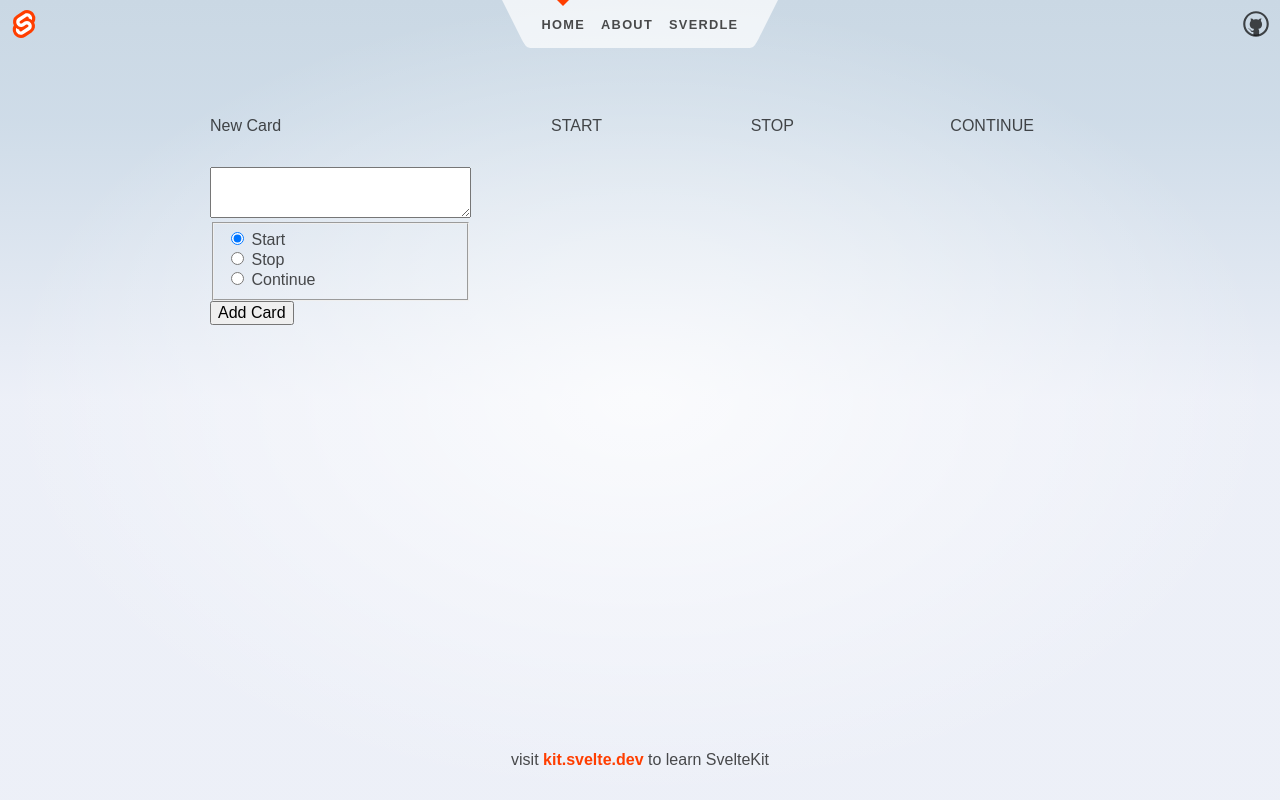
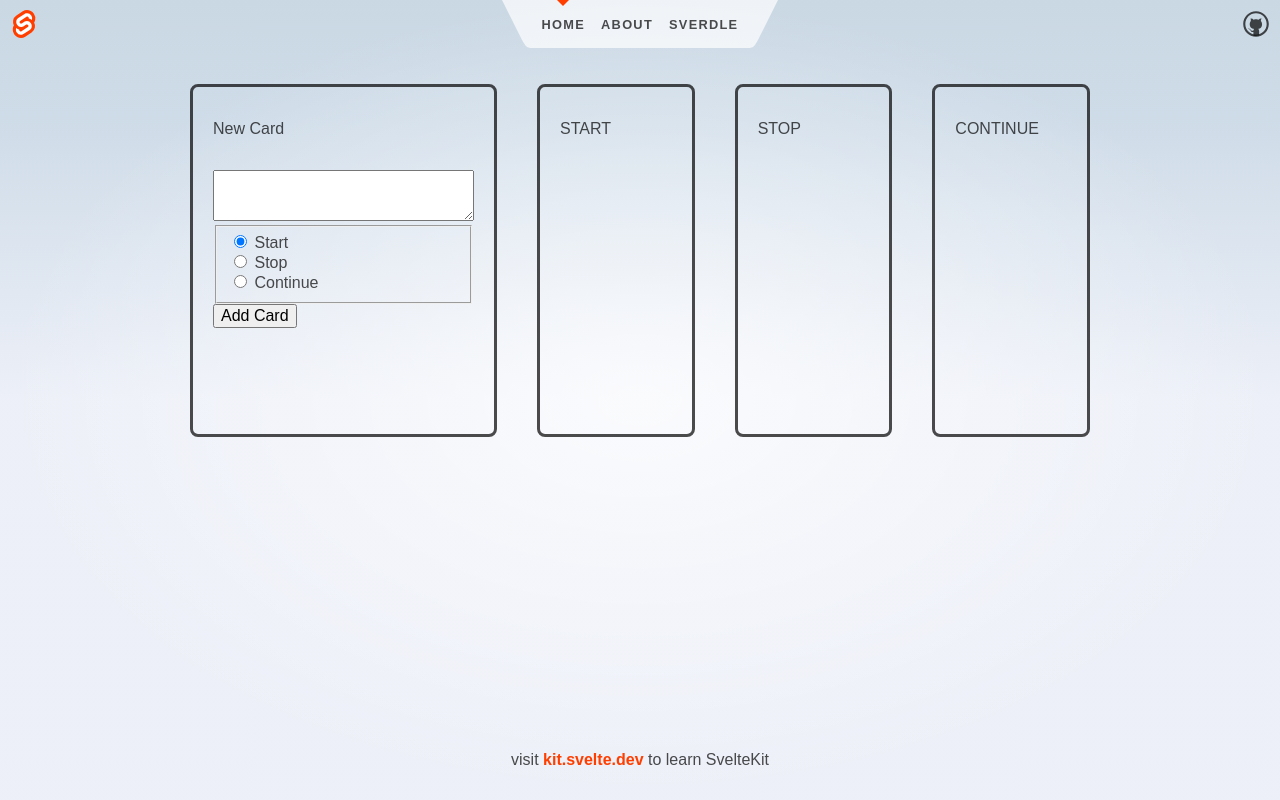
Before and after one commit to contra8/Retrospective, a SvelteKit app: page / in a window 1280 px wide. Built offline with nearby package versions, Linux system fonts and the light colour scheme.

Commit message:
Add borders to columns aka drop zones

```diff
--- a/src/routes/+page.svelte
+++ b/src/routes/+page.svelte
@@ -119,6 +119,7 @@
 
 	h1 {
 		width: 100%;
+		font-weight: 800;
 	}
 
 	.welcome {
@@ -148,6 +149,8 @@
 		margin: 20px;
 		padding: 20px;
 		height: 100%;
+		border: solid 0.2em;
+		border-radius: 0.5em;
 	}
 
 	.column > div {
```
